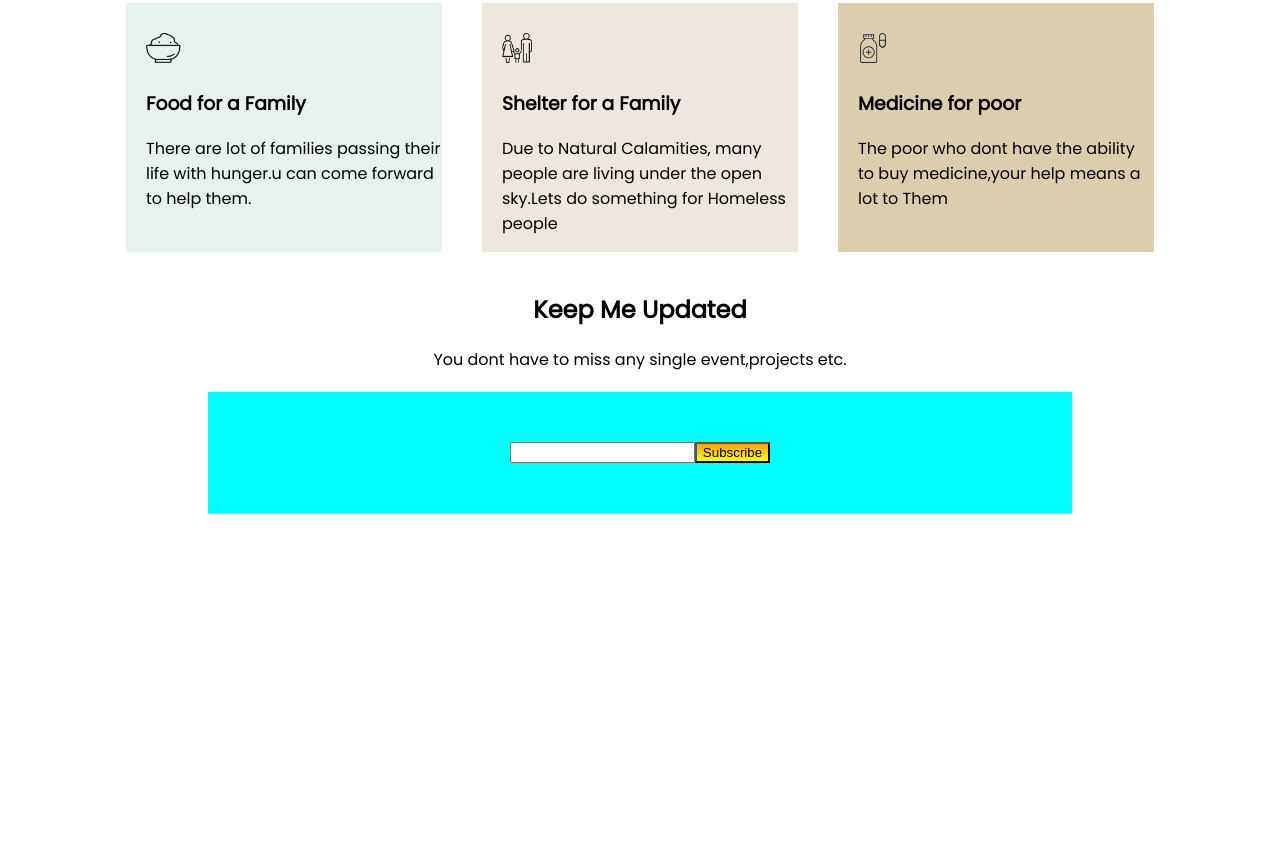
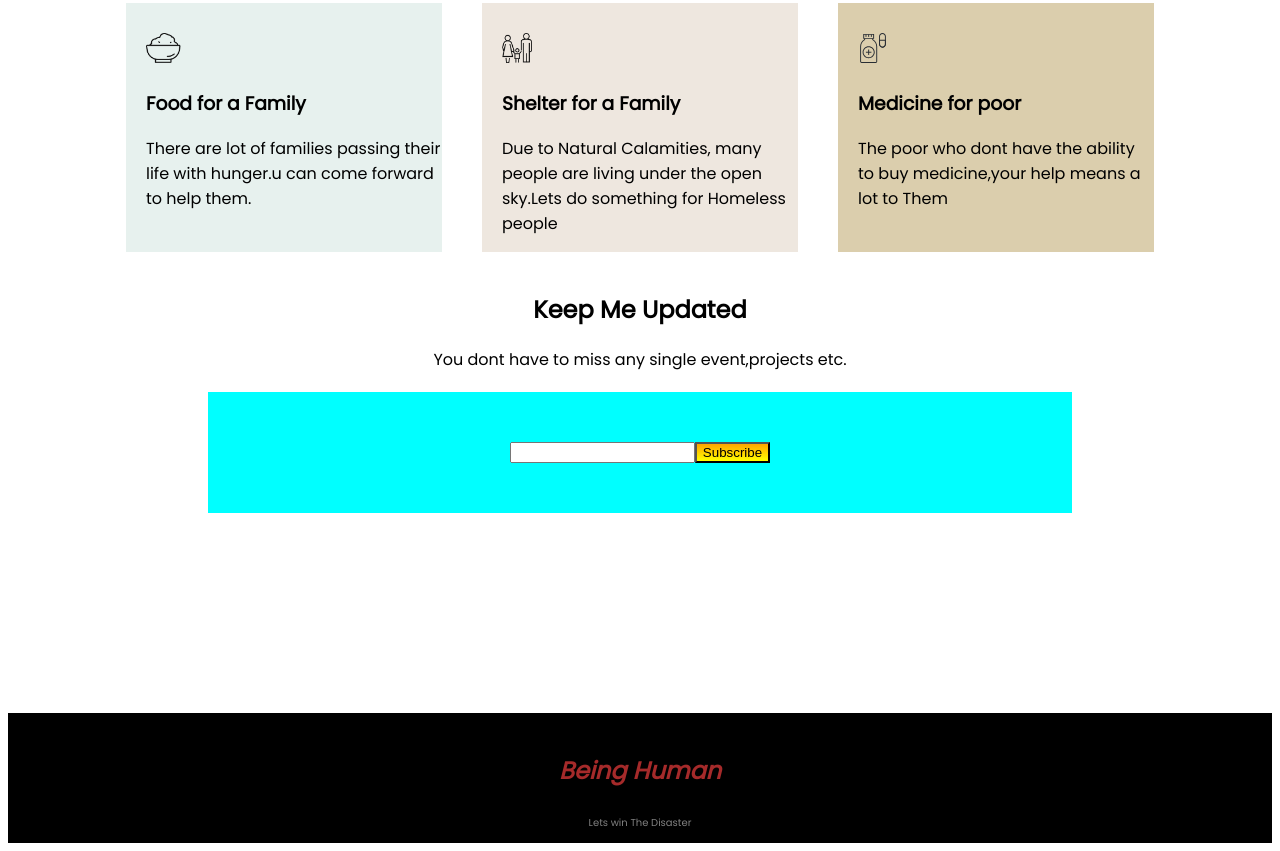
Before and after one commit to Shahriarmehedi00/donate-today, a plain HTML site: page index.html in a window 1280 px wide. Shown: the part 1135-1986 px from the top of the page. Before the commit the page ends 1656 px from the top, so only its background shows below. Drawn offline with Linux system fonts and the light colour scheme.

Commit message:
third commit

```diff
--- a/index.html
+++ b/index.html
@@ -133,6 +133,18 @@
         </div>
 
 
+    </section>
+
+
+    <section class="footer-sec">
+
+
+        <footer>
+            <h1 id="footer-heading">Being Human</h1>
+            <small id="footer-ending">Lets win The Disaster</small>
+        </footer>
+
+
 
 
 
--- a/style.css
+++ b/style.css
@@ -167,3 +167,29 @@
      background-image: linear-gradient(orange, yellow);
 
  }
+
+
+ .footer-sec {
+     margin-top: 200px;
+ }
+
+ footer {
+
+     text-align: center;
+     background-color: black;
+     padding-top: 20px;
+     padding-bottom: 60px;
+     height: 50px;
+ }
+
+ #footer-heading {
+
+     font-style: italic;
+     color: brown;
+ }
+
+ #footer-ending {
+     color: grey;
+     font-size: x-small;
+
+ }
```
